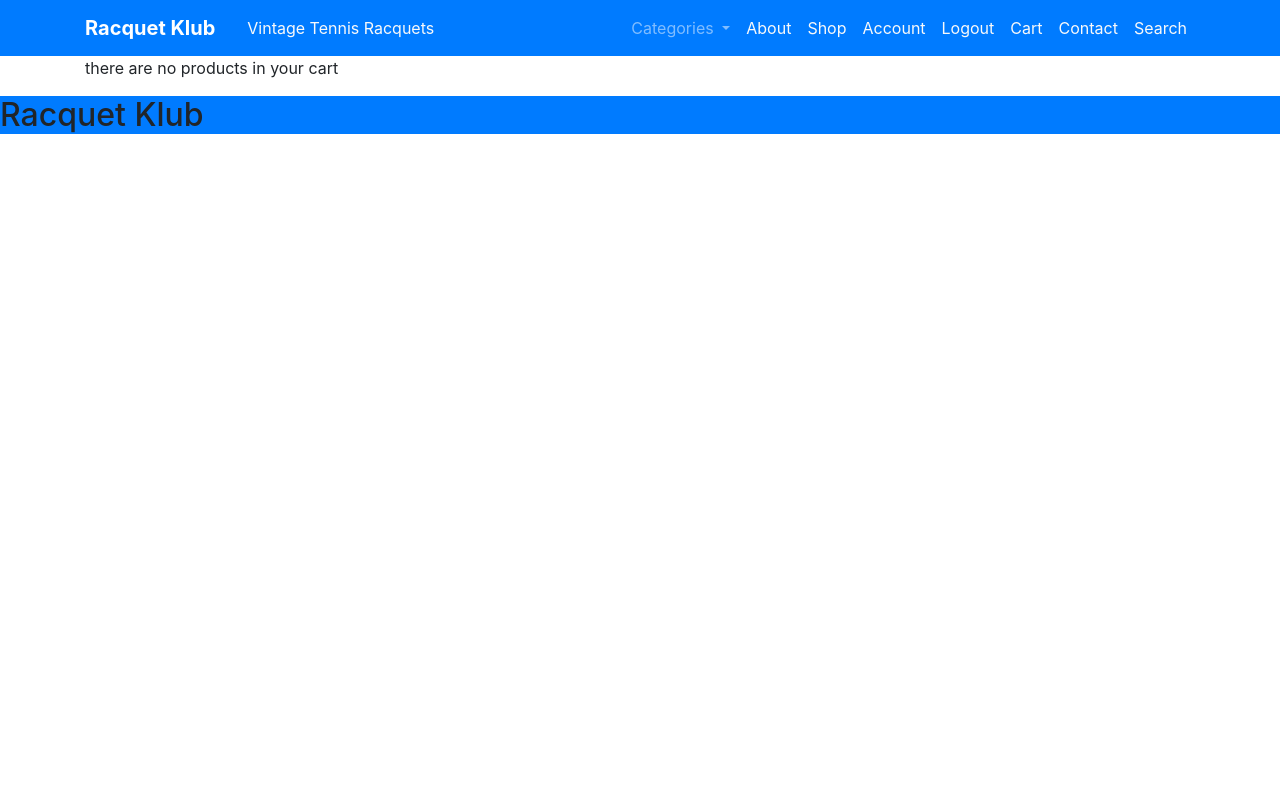
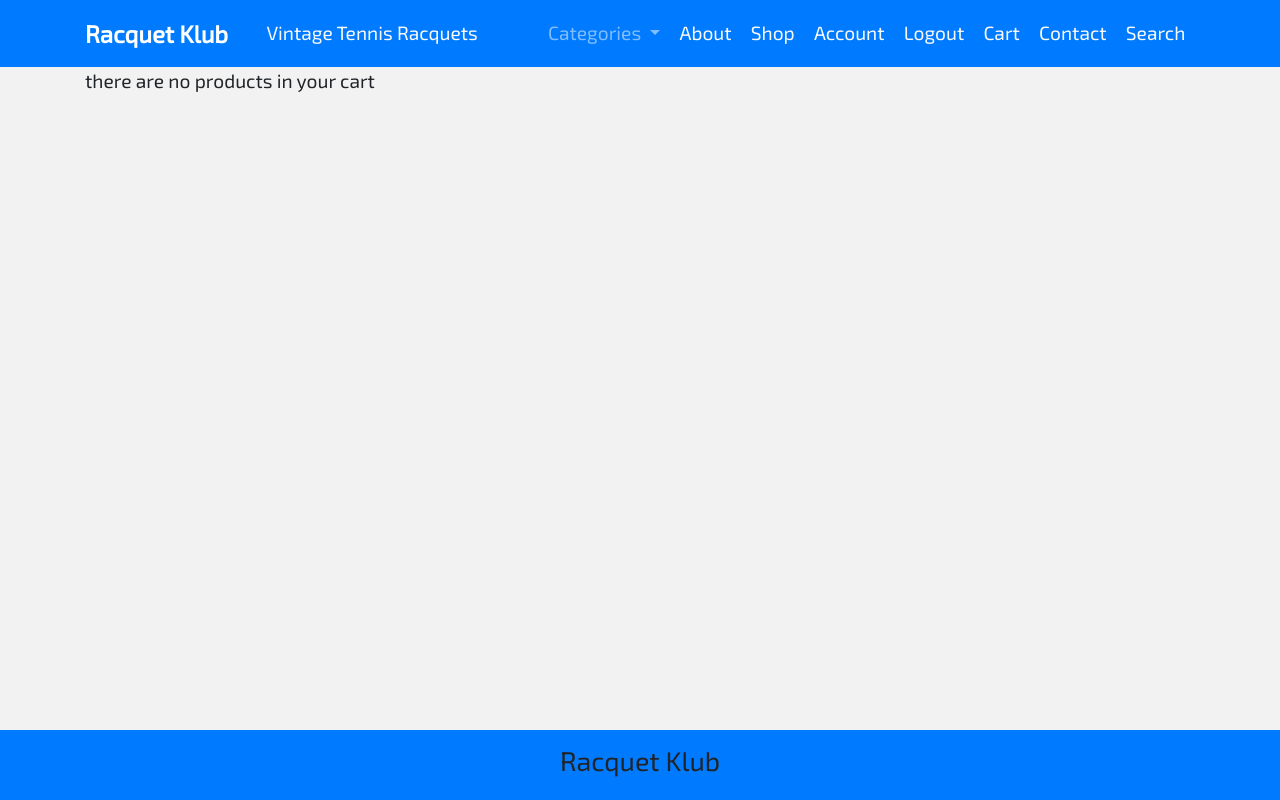
Before and after one commit to ey7/project-four, a Django app: page /cart/ in a window 1280 px wide. Run offline with Django 3.2, Linux system fonts and the light colour scheme; the visitor is signed in with stand-in values (Sample User, id 1); some libraries are stand-ins or nearby versions.

Commit message:
added custom stylesheet with basic styles applied for footer font & h1 h2

```diff
--- /dev/null
+++ b/static/css/style.css
@@ -0,0 +1,86 @@
+*,
+  *:before,
+  *:after {
+    box-sizing: inherit;
+}
+
+html {
+    height: 100%;
+    box-sizing: border-box;
+}
+
+/* give body postion relative so that the footer can be absolute */
+body {
+    text-decoration: none;
+  	font-family: 'Exo 2', sans-serif;
+    background-color: #f8f8ff;
+    margin: 0;
+    padding: 0;
+    background-color: #f2f2f2;
+    position: relative;
+    padding-bottom: 70px;
+    min-height: 100%;
+}
+ /* default h1 font size for smaller screens */
+h1 {
+    font-size: 1.8rem;
+}
+/* default h2 font size for smaller screens */
+h2 {
+    font-size: 1.1rem;
+}
+
+/* footer styling */
+.footer {
+    background-color: #a9a9a9;
+    display: flex;
+    flex-direction: row;
+    justify-content: center;
+    min-height: 70px;
+    align-items: center;
+    position: absolute;
+    right: 0;
+    bottom: 0;
+    left: 0;
+}
+
+/* ------------------ general media queries ------------------- */
+
+/* medium screens and up */
+@media screen and (min-width: 768px) {
+    html {
+        font-size: 1.05rem;
+  }
+    h1 {
+        font-size: 2rem;
+  }
+    h2 {
+        font-size: 1.2rem;
+    }
+}
+
+/* large screens and up */
+@media screen and (min-width: 992px) {
+    html {
+      font-size: 1.1rem;
+  }
+    h1 {
+      font-size: 2.2rem;
+  }
+    h2 {
+      font-size: 1.3rem;
+    }
+}
+
+/*  extra large screens and up */
+@media screen and (min-width: 1200px) {
+    html {
+      font-size: 1.2rem;
+  }
+    h1 {
+      font-size: 2.5rem;
+  }
+    h2 {
+      font-size: 1.4rem;
+    }
+}
--- a/templates/base.html
+++ b/templates/base.html
@@ -12,8 +12,11 @@
     <script src="https://code.jquery.com/jquery-3.4.1.min.js" integrity="sha256-CSXorXvZcTkaix6Yvo6HppcZGetbYMGWSFlBw8HfCJo=" crossorigin="anonymous"></script>
     <!-- bootstrap css -->
      <link rel="stylesheet" href="https://stackpath.bootstrapcdn.com/bootstrap/4.3.1/css/bootstrap.min.css" integrity="sha384-ggOyR0iXCbMQv3Xipma34MD+dH/1fQ784/j6cY/iJTQUOhcWr7x9JvoRxT2MZw1T" crossorigin="anonymous">
+    <!-- custom css -->
+     <link rel="stylesheet" href="{% static 'css/style.css' %}">
      <!-- google font -->
     <link href="https://fonts.googleapis.com/css?family=Exo+2" rel="stylesheet">
+    <!-- favicon -->
     <link rel="icon" href="{% static 'img/favicon.ico' %}" type="image/x-icon" />
     {% block head_js %}{% endblock %}
 </head>
```
